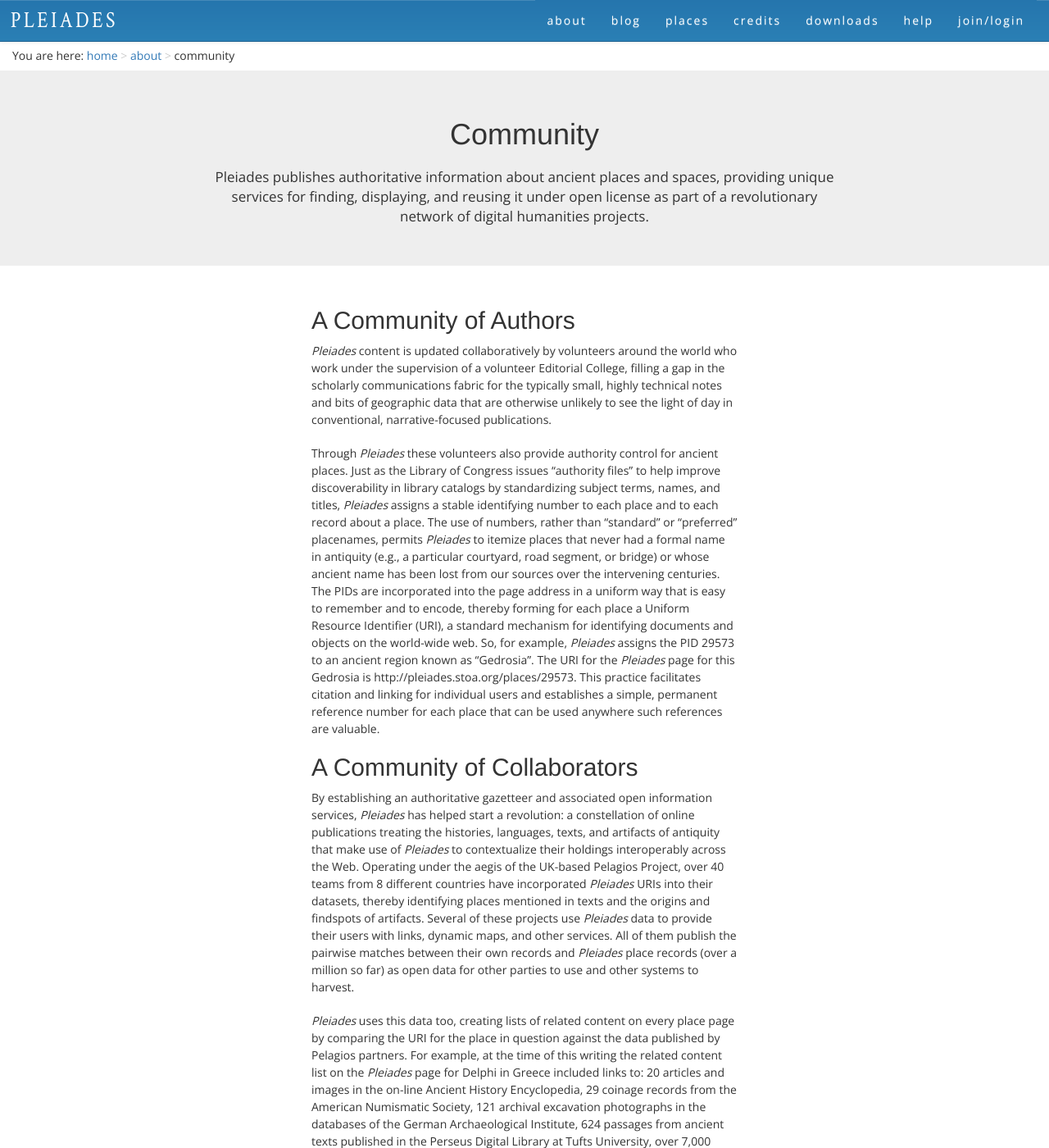
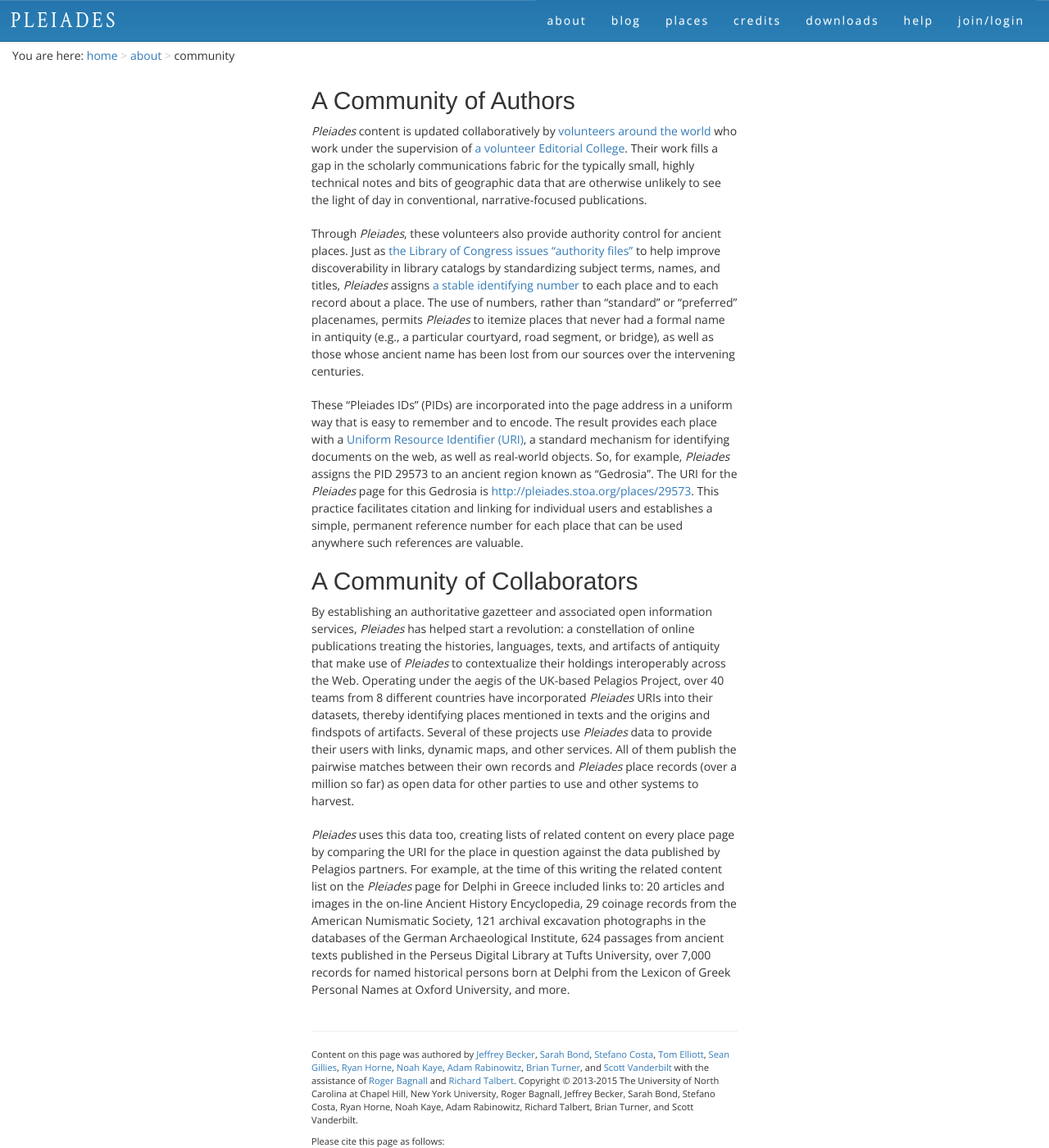
Before and after one commit to isawnyu/pleiades-static, a Jekyll site: the page built from _pages/about/community.md, in a window 1280 px wide and 1400 px high. Shown: the whole window at 82% size. Built offline with Jekyll 4.4.1, drawn with Linux system fonts in a browser that asks for light colours; some of the changed text lies outside the part shown.

Commit message:
partial modularization of about content

```diff
--- a/_pages/about/community.md
+++ b/_pages/about/community.md
@@ -2,20 +2,46 @@
 layout: default
 permalink: /about/community/
 title: Community
-creators: The Editors
+copyright: Copyright © 2013-2015 The University of North Carolina at Chapel Hill, New York University, Roger Bagnall, Jeffrey Becker, Sarah Bond, Stefano Costa, Ryan Horne, Noah Kaye, Adam Rabinowitz, Richard Talbert, Brian Turner, and Scott Vanderbilt.
+creators:
+  - name: Jeffrey Becker
+    path: /author/jbecker
+  - name: Sarah Bond
+    path: /author/sbond
+  - name: Stefano Costa
+    path: /author/scosta
+  - name: Tom Elliott
+    path: /author/thomase
+  - name: Sean Gillies
+    path: /author/sgillies
+  - name: Ryan Horne
+    path: /author/rmhorne
+  - name: Noah Kaye
+    path: /author/nkaye
+  - name: Adam Rabinowitz
+    path: /author/arabinowitz
+  - name: Brian Turner
+    path: /author/bdturner
+  - name: Scott Vanderbilt
+    path: /author/sarcanon
+contributors:
+  - name: Roger Bagnall
+    path: /author/rbagnall
+  - name: Richard Talbert
+    path: /author/rtalbert
 description: Information about Pleiades - its purpose, history, and impact.
-created: 2007-01-01
+created: 2013-01-01
 modified: 2015-11-20
 subjects: Geography, Ancient; Data, Geospatial; Project History; Grant History; Documentation
-copyright: The University of North Carolina at Chapel Hill and New York University
-lede: Pleiades publishes authoritative information about ancient places and spaces, providing unique services for finding, displaying, and reusing it under open license as part of a revolutionary network of digital humanities projects.
 ---
 
 ## A Community of Authors
 
-_Pleiades_ content is updated collaboratively by volunteers around the world who work under the supervision of a volunteer Editorial College, filling a gap in the scholarly communications fabric for the typically small, highly technical notes and bits of geographic data that are otherwise unlikely to see the light of day in conventional, narrative-focused publications.
+_Pleiades_ content is updated collaboratively by [volunteers around the world](/credits) who work under the supervision of [a volunteer Editorial College](/credits#editors). Their work fills a gap in the scholarly communications fabric for the typically small, highly technical notes and bits of geographic data that are otherwise unlikely to see the light of day in conventional, narrative-focused publications.
 
-Through _Pleiades_ these volunteers also provide authority control for ancient places. Just as the Library of Congress issues “authority files” to help improve discoverability in library catalogs by standardizing subject terms, names, and titles, _Pleiades_ assigns a stable identifying number to each place and to each record about a place. The use of numbers, rather than “standard” or “preferred” placenames, permits _Pleiades_ to itemize places that never had a formal name in antiquity (e.g., a particular courtyard, road segment, or bridge) or whose ancient name has been lost from our sources over the intervening centuries. The PIDs are incorporated into the page address in a uniform way that is easy to remember and to encode, thereby forming for each place a Uniform Resource Identifier (URI), a standard mechanism for identifying documents and objects on the world-wide web.  So, for example, _Pleiades_ assigns the PID 29573 to an ancient region known as “Gedrosia”. The URI for the _Pleiades_ page for this Gedrosia is http://pleiades.stoa.org/places/29573. This practice facilitates citation and linking for individual users and establishes a simple, permanent reference number for each place that can be used anywhere such references are valuable.
+Through _Pleiades_, these volunteers also provide authority control for ancient places. Just as [the Library of Congress issues “authority files”](http://authorities.loc.gov/) to help improve discoverability in library catalogs by standardizing subject terms, names, and titles, _Pleiades_ assigns [a stable identifying number](/help/pleiades-identifiers-place-numbers) to each place and to each record about a place. The use of numbers, rather than “standard” or “preferred” placenames, permits _Pleiades_ to itemize places that never had a formal name in antiquity (e.g., a particular courtyard, road segment, or bridge), as well as those whose ancient name has been lost from our sources over the intervening centuries.
+
+These "Pleiades IDs" (PIDs) are incorporated into the page address in a uniform way that is easy to remember and to encode. The result provides each place with a [Uniform Resource Identifier (URI)](https://en.wikipedia.org/wiki/Uniform_Resource_Identifier), a standard mechanism for identifying documents on the web, as well as real-world objects.  So, for example, _Pleiades_ assigns the PID 29573 to an ancient region known as “Gedrosia”. The URI for the _Pleiades_ page for this Gedrosia is [http://pleiades.stoa.org/places/29573](http://pleiades.stoa.org/places/29573). This practice facilitates citation and linking for individual users and establishes a simple, permanent reference number for each place that can be used anywhere such references are valuable.
 
 ## A Community of Collaborators
 
```
Also changed, not shown: _pages/about/history.md (+28 -4 lines), _pages/about/impact.md (+28 -4 lines), _pages/about/index.md (+28 -3 lines).
